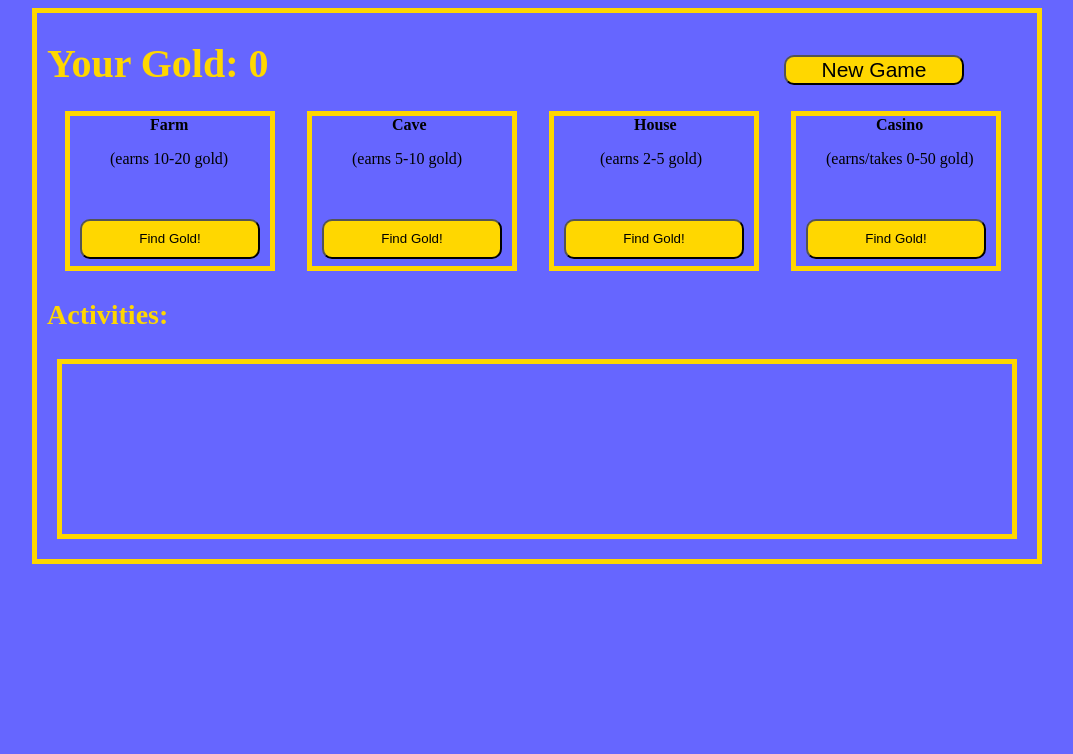
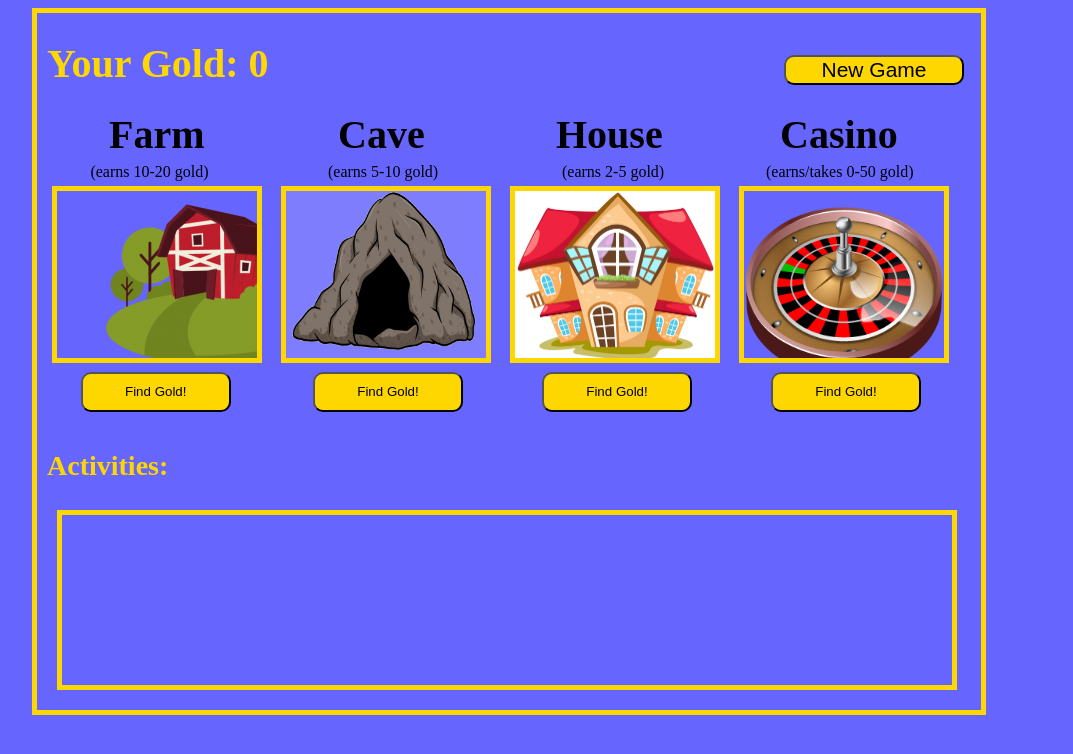
Before and after one commit to antonmhuang/djangoNinjaGold, a Django app: page / in a window 1280 px wide. Shown: the top 754 px of the page, without its empty margins (8-1081 px from the left). Run offline with Django 3.2, Linux system fonts and the light colour scheme.

Commit message:
final commit

```diff
--- a/apps/ninja_app/static/css/style.css
+++ b/apps/ninja_app/static/css/style.css
@@ -2,15 +2,9 @@
     /* outline: 1px dashed red; */
     background-color: #6666ff;
 }
-/* .img1{
-    width: 100px;
-    height: 100px;
-    display: inline-block;
-    border: 1px solid black;
-} */
 .container{
     border: 5px solid gold;
-    width: 1000px;
+    width: 944px;
     /* margin: 40px auto; */
     display: inline-block;
     vertical-align: top;
@@ -20,8 +14,8 @@
     display: inline-block;
     border: 5px solid gold;
     width: 200px;
-    margin-left: 28px;
-    height: 150px;
+    margin-left: 15px;
+    height: 167px;
 }
 .gold{
     display: inline-block;
@@ -36,22 +30,19 @@
     font-size: 28px;
     color: gold;
 }
-.col label{
-    margin-left: 40%;
-}
+
 .button{
-    width: 180px;
+    /* margin-top: 5px; */
+    width: 150px;
     margin-left: 10px;
     height: 40px;
     border-radius: 10px;
     background-color: gold;
-    margin-top: 35px;
-}
-.col p{
-    margin-left: 20%;
+    margin-bottom: 10px;
 }
 .newgold{
-    color: green;
+    /* color: green; */
+    color: RGB(73, 251, 53);
 }
 .lostgold{
     color: red;
@@ -78,7 +69,7 @@
     overflow-y: scroll;
     border: 5px solid gold;
     margin-bottom: 20px;
-    width: 950px;
+    width: 890px;
 }
 #main-container{
     width: 1200px;
@@ -88,3 +79,100 @@
     /* background: url("https://www.google.com/imgres?imgurl=https%3A%2F%2Fcdn.dribbble.com%2Fusers%2F361038%2Fscreenshots%2F3587459%2Fcoin_000.gif&imgrefurl=https%3A%2F%2Fdribbble.com%2Fshots%2F3587459-Chinese-coins&docid=C04lI2-C7heu-M&tbnid=LZNCqoJ8ivtmvM%3A&vet=1&w=400&h=300&bih=950&biw=1922&ved=2ahUKEwjk15KHtrvcAhUwIDQIHa-MARcQxiAoBnoECAEQGg&iact=c&ictx=1"); */
     /* background: image('https://www.google.com/imgres?imgurl=https%3A%2F%2Fcdn.dribbble.com%2Fusers%2F361038%2Fscreenshots%2F3587459%2Fcoin_000.gif&imgrefurl=https%3A%2F%2Fdribbble.com%2Fshots%2F3587459-Chinese-coins&docid=C04lI2-C7heu-M&tbnid=LZNCqoJ8ivtmvM%3A&vet=1&w=400&h=300&bih=950&biw=1922&ved=2ahUKEwjk15KHtrvcAhUwIDQIHa-MARcQxiAoBnoECAEQGg&iact=c&ictx=1') */
 /* } */
+#farm{
+    background: url("/static/images/Farm.png") no-repeat;
+}
+
+#farm_wrapper{
+    display: inline-block;
+}
+#farm_wrapper label {
+    margin-left: 32%;
+    font-size: 40px;
+}
+#farm_wrapper p{
+    text-align: center;
+}
+#farm_wrapper form{
+    margin-left: 15%;
+    margin-top: 5px;
+}
+#farm_wrapper p{
+    margin-top: 5px;
+    margin-bottom: 5px;
+}
+#cave_wrapper{
+    display: inline-block;
+}
+#cave_wrapper label{
+    margin-left: 32%;
+    font-size: 40px;
+}
+#cave_wrapper p{
+    margin-left: 62px;
+    margin-top: 5px;
+    margin-bottom: 5px;
+}
+.cave_button{
+    width: 150px;
+    height: 40px;
+    border-radius: 10px;
+    background-color: gold;
+    margin-bottom: 10px;
+    margin-top: 5px;
+    margin-left: 47px;
+}
+#cave{
+    background: url("/static/images/cave.png") no-repeat;
+    background-size: contain;
+}
+#house_wrapper{
+    display: inline-block;
+}
+#house_wrapper label{
+    font-size: 40px;
+    margin-left: 61px;
+}
+#house_wrapper p{
+    margin-left: 67px;
+    margin-bottom: 5px;
+    margin-top: 5px;
+}
+.house_button{
+    width: 150px;
+    height: 40px;
+    border-radius: 10px;
+    background-color: gold;
+    margin-bottom: 10px;
+    margin-top: 5px;
+    margin-left: 47px;
+}
+#house{
+    background: url("/static/images/house.jpg") no-repeat;
+    background-size: cover;
+}
+#casino_wrapper{
+    display: inline-block;
+}
+#casino_wrapper label{
+    font-size: 40px;
+    margin-left: 56px;
+}
+#casino_wrapper p{
+    margin-left: 42px;
+    margin-bottom: 5px;
+    margin-top: 5px;
+}
+.casino_button{
+    width: 150px;
+    height: 40px;
+    border-radius: 10px;
+    background-color: gold;
+    margin-bottom: 10px;
+    margin-top: 5px;
+    margin-left: 47px;
+}
+#casino{
+    background: url("/static/images/casino.png") no-repeat;
+    background-size: cover;
+}
--- a/apps/ninja_app/templates/index.html
+++ b/apps/ninja_app/templates/index.html
@@ -7,58 +7,63 @@
     <title>Ninja Money</title>
     {%load static%}
     <link rel="stylesheet" href="{% static 'css/style.css' %}">
-
-
-    <style>
-
-    </style>
 </head>
 <body>
 <div id="main-container">
-        <div class="img1"></div>
 
         <div class="container">
             <h1 class="gold">Your Gold: {{request.session.gold}} </h1>
             <form class="newgame_form" action="/newgame">
                 <input class="newgame" type="submit" name="restart" value="New Game">
             </form>
-
-            <div class="col">
+            <div id="farm_wrapper">
                 <label><b>Farm</b></label>
                 <p>(earns 10-20 gold)</p>
+                <div id="farm" class="col"></div>
                 <form action="/process", method="POST">
                     {% csrf_token %}
                     <input type="hidden" class="newgold">
                     <input class="button" type="submit", name="farm", value="Find Gold!">
                 </form>
             </div>
-            <div class="col">
+
+            <div id="cave_wrapper">
                 <label><b>Cave</b></label>
                 <p>(earns 5-10 gold)</p>
+                <div id="cave" class="col"></div>
                 <form action="/process", method="POST">
                     {% csrf_token %}
                     <input type="hidden", name="newgold">
-                    <input class="button" type="submit", name="cave", value="Find Gold!">
+                    <input class="cave_button" type="submit", name="cave", value="Find Gold!">
                 </form>
             </div>
-            <div class="col">
+
+            <div id="house_wrapper">
                 <label><b>House</b></label>
-                <p style="margin-left: 23%;">(earns 2-5 gold)</p>
+                <p>(earns 2-5 gold)</p>
+                <div id="house" class="col"></div>
                 <form action="/process", method="POST">
                     {% csrf_token %}
                     <input type="hidden", name="newgold">
-                    <input class="button" type="submit", name="house", value="Find Gold!">
+                    <input class="house_button" type="submit", name="house", value="Find Gold!">
                 </form>
             </div>
-            <div class="col">
+
+            <div id="casino_wrapper">
                 <label><b>Casino</b></label>
-                <p style="margin-left: 15%;">(earns/takes 0-50 gold)</p>
+                <p>(earns/takes 0-50 gold)</p>
+
+                <div id="casino" class="col"></div>
+
                 <form action="/process", method="POST">
                     {% csrf_token %}
                     <input type="hidden", name="newgold">
-                    <input class="button" type="submit", name="casino", value="Find Gold!">
+                    <input class="casino_button" type="submit", name="casino", value="Find Gold!">
                 </form>
             </div>
+
+
+
             <p class="active"><strong>Activities:</strong></p>
             <div class="text"
             {{request.session.text|safe}}
```
Also changed, not shown: db.sqlite3.
